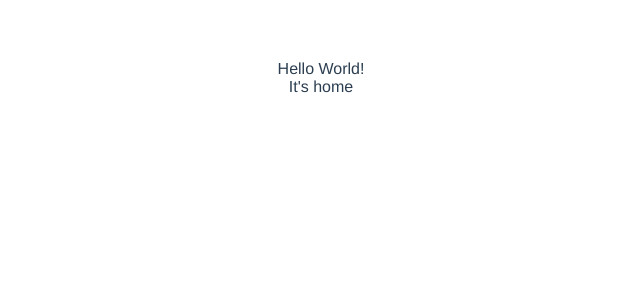
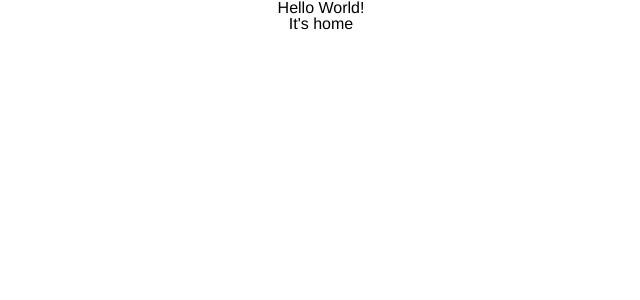
Before and after one commit to GetWang/vue-echo, a Vue app: page / in a window 1280 px wide. Shown: the top 300 px of the page, without its empty margins (319-959 px from the left). Built offline with nearby package versions, Linux system fonts and the light colour scheme.

Commit message:
添加一些样式文件

```diff
--- a/src/App.vue
+++ b/src/App.vue
@@ -12,12 +12,5 @@
 </script>
 
 <style scoped lang="less" rel="stylesheet/less">
-  #app {
-    font-family: 'Avenir', Helvetica, Arial, sans-serif;
-    -webkit-font-smoothing: antialiased;
-    -moz-osx-font-smoothing: grayscale;
-    text-align: center;
-    color: #2c3e50;
-    margin-top: 60px;
-  }
+
 </style>
--- /dev/null
+++ b/src/common/less/base.less
@@ -0,0 +1,6 @@
+html, body {
+  font-family: 'Avenir', Helvetica, Arial, sans-serif;
+  -webkit-font-smoothing: antialiased;
+  -moz-osx-font-smoothing: grayscale;
+  text-align: center;
+}
--- /dev/null
+++ b/src/common/less/index.less
@@ -0,0 +1,2 @@
+@import "./reset";
+@import "./base";
--- /dev/null
+++ b/src/common/less/reset.less
@@ -0,0 +1,47 @@
+/* http://meyerweb.com/eric/tools/css/reset/
+ * v2.0 | 20110126
+ * License: none (public domain)
+ */
+html, body, div, span, applet, object, iframe,
+h1, h2, h3, h4, h5, h6, p, blockquote, pre,
+a, abbr, acronym, address, big, cite, code,
+del, dfn, em, img, ins, kbd, q, s, samp,
+small, strike, strong, sub, sup, tt, var,
+b, u, i, center,
+dl, dt, dd, ol, ul, li,
+fieldset, form, label, legend,
+table, caption, tbody, tfoot, thead, tr, th, td,
+article, aside, canvas, details, embed,
+figure, figcaption, footer, header, hgroup,
+menu, nav, output, ruby, section, summary,
+time, mark, audio, video {
+	margin: 0;
+	padding: 0;
+	border: 0;
+	font-size: 100%;
+	font: inherit;
+	vertical-align: baseline;
+}
+/* HTML5 display-role reset for older browsers */
+article, aside, details, figcaption, figure,
+footer, header, hgroup, menu, nav, section {
+	display: block;
+}
+body {
+	line-height: 1;
+}
+ol, ul {
+	list-style: none;
+}
+blockquote, q {
+	quotes: none;
+}
+blockquote:before, blockquote:after,
+q:before, q:after {
+	content: '';
+	content: none;
+}
+table {
+	border-collapse: collapse;
+	border-spacing: 0;
+}
--- a/src/main.js
+++ b/src/main.js
@@ -1,6 +1,7 @@
 import Vue from 'vue'
 import App from './App'
 import router from './router'
+import 'common/less/index.less'
 
 Vue.config.productionTip = false
 
```
Also changed, not shown: src/common/less/variable.less (added, +11 -0 lines), 1 other file (tests, documents, lock files or other folders).
